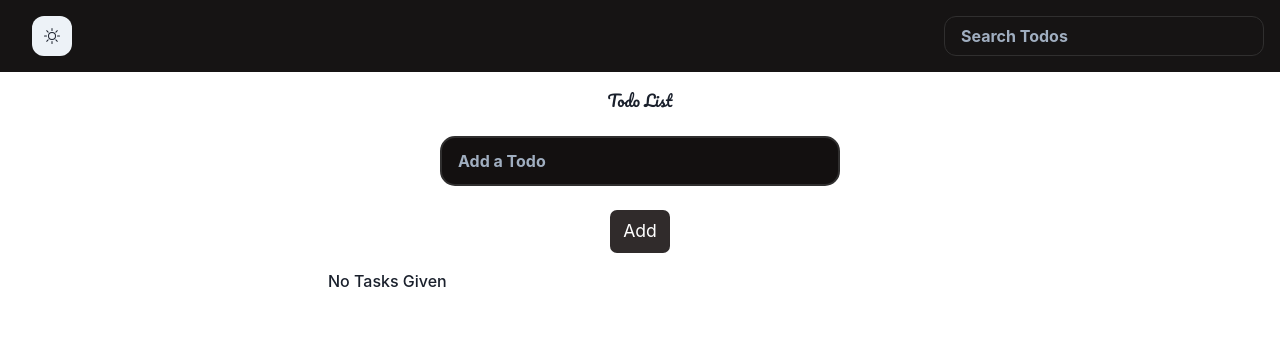
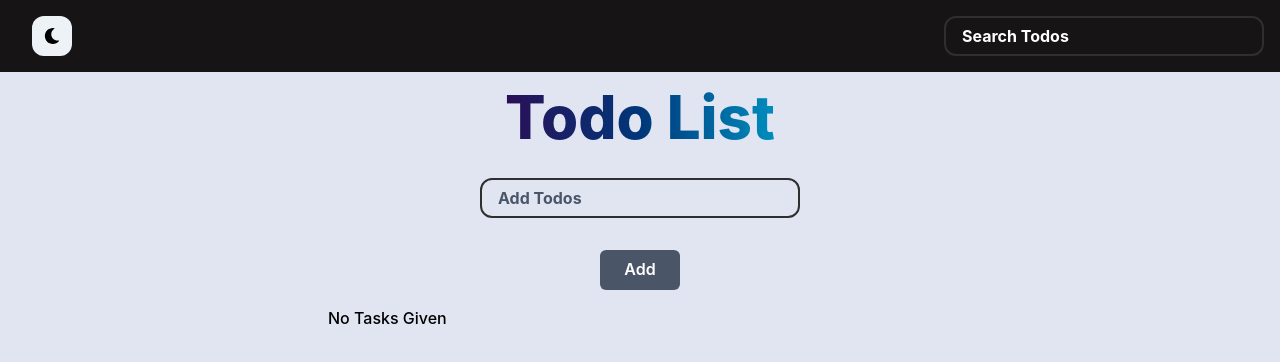
Before and after one commit to numanjvd82/todo-list-v2, a React (Vite) app: page / in a window 1280 px wide. Shown: the top 362 px of the page. Built offline with nearby package versions, Linux system fonts and the light colour scheme.

Commit message:
custom global styles and form complete

```diff
--- a/src/App.jsx
+++ b/src/App.jsx
@@ -5,7 +5,7 @@ import './App.css';
 import { useTodoContext } from './Context/Context';
 import Form from './Components/Form/Form';
 import Header from './Components/Header/Header';
-import { Box } from '@chakra-ui/react';
+import { Box, Flex, Heading, Text } from '@chakra-ui/react';
 
 const App = () => {
   const { alert, todos, clearTodos } = useTodoContext();
@@ -14,8 +14,15 @@ const App = () => {
     <>
       {alert.show && <Alert />}
       <Header />
-      <section className="container">
-        <h1>Todo List</h1>
+      <Flex justify="center" direction="column" align="center">
+        <Text
+          bgGradient="linear(to-r, #2A0F57,#003779,#008DBE)"
+          bgClip="text"
+          fontSize="6xl"
+          fontWeight="extrabold"
+        >
+          Todo List
+        </Text>
         <Form />
         <section className="tasks">
           <span>
@@ -32,7 +39,7 @@ const App = () => {
             Clear All
           </button>
         )}
-      </section>
+      </Flex>
     </>
   );
 };
--- a/src/Components/Form/Form.jsx
+++ b/src/Components/Form/Form.jsx
@@ -1,7 +1,8 @@
 import React from 'react';
 import { useTodoContext } from '../../Context/Context';
 import { v4 as uuidv4 } from 'uuid';
-import Input from '../Input/Input';
+import { Box, Button, Flex, Input, Tooltip } from '@chakra-ui/react';
+// import Input from '../Input/Input';
 
 const Form = () => {
   const {
@@ -14,6 +15,7 @@ const Form = () => {
     setEditing,
     editID,
     setEditID,
+    handleChange,
   } = useTodoContext();
 
   const handleSubmit = (e) => {
@@ -48,17 +50,55 @@ const Form = () => {
 
   return (
     <form onSubmit={handleSubmit}>
-      <Input
-        inputValue={value}
-        name="add-todo"
-        className="input"
-        placeholder="Add a Todo"
-      />
-      <button className="btn-big btn-submit" type="submit">
-        {editing ? 'Edit' : 'Add'}
-      </button>
+      <Tooltip
+        p={2}
+        rounded={4}
+        label="Enter to make a Task"
+        aria-label="A tooltip"
+        placement="left-start"
+      >
+        <Input
+          my={4}
+          p={4}
+          size="sm"
+          w="320px"
+          h="10"
+          fontSize="md"
+          fontWeight="bold"
+          color="lightFontColor"
+          _placeholder={{ color: 'gray.600' }}
+          borderColor="inputBorderColor"
+          _hover={{ borderColor: 'inputBorderHoverColor' }}
+          borderWidth="2px"
+          placeholder="Add Todos"
+          name="add-todo"
+          rounded="xl"
+          value={value}
+          onChange={handleChange}
+        />
+      </Tooltip>
+      <Box mt={4}>
+        <Flex justify="center">
+          <Button
+            px={6}
+            py={4}
+            _hover={{ bg: 'gray.400', transform: 'translateY(-5px)' }}
+            bg="gray.600"
+            color="white"
+            type="submit"
+          >
+            {editing ? 'Edit' : 'Add'}
+          </Button>
+        </Flex>
+      </Box>
     </form>
   );
 };
 
 export default Form;
+
+{
+  /* <button className="btn-big btn-submit" type="submit">
+        {editing ? 'Edit' : 'Add'}
+      </button> */
+}
--- a/src/Components/Header/Header.jsx
+++ b/src/Components/Header/Header.jsx
@@ -1,8 +1,7 @@
 import React from 'react';
 import './Header.css';
-// import Input from '../Input/Input';
 import { useTodoContext } from '../../Context/Context';
-import { Box, Flex, IconButton } from '@chakra-ui/react';
+import { Box, Flex, IconButton, Tooltip } from '@chakra-ui/react';
 import { Input } from '@chakra-ui/react';
 import { FaMoon } from 'react-icons/fa';
 import { BsSun } from 'react-icons/bs';
@@ -14,28 +13,43 @@ const Header = () => {
     <>
       <Box bg="headerBg" w="100%" p={4}>
         <Flex align="center" justify="space-between">
+          <Tooltip
+            p={2}
+            rounded={4}
+            label={darkMode ? 'Light Mode' : 'Dark Mode'}
+            aria-label="A tooltip"
+          >
             <IconButton
               mx={4}
               onClick={toggleDarkMode}
               rounded="xl"
-            aria-label="Search Todos"
-            icon={darkMode ? <FaMoon /> : <BsSun />}
+              aria-label="Enable Dark Mode"
+              icon={darkMode ? <BsSun /> : <FaMoon />}
             />
+          </Tooltip>
+          <Tooltip
+            p={2}
+            rounded={4}
+            label="Enter to search Todos"
+            aria-label="A tooltip"
+          >
             <Input
               p={4}
               size="sm"
               w="320px"
               h="10"
               fontSize="md"
-            color="fontColor"
+              color="darkFontColor"
+              _placeholder={{ color: 'white' }}
               borderColor="inputBorderColor"
-            borderWidth="1px"
+              borderWidth="2px"
               placeholder="Search Todos"
               name="search-todo"
               rounded="xl"
               value={searchVal}
               onChange={handleChange}
             />
+          </Tooltip>
         </Flex>
       </Box>
     </>
--- a/src/index.jsx
+++ b/src/index.jsx
@@ -12,7 +12,16 @@ const theme = extendTheme({
     inputBg: '#131010',
     inputBorderHoverColor: '#538bca',
     bodyColor: '#38322E',
-    fontColor: 'white',
+    darkFontColor: 'white',
+    lightFontColor: 'black',
+  },
+  styles: {
+    global: (props) => ({
+      body: {
+        bg: props.colorMode === 'dark' ? '#38322E' : '#E1E5F2',
+        color: props.colorMode === 'dark' ? 'white' : 'black',
+      },
+    }),
   },
 });
 
```
Lines whose indentation alone changed are shown as unchanged.
